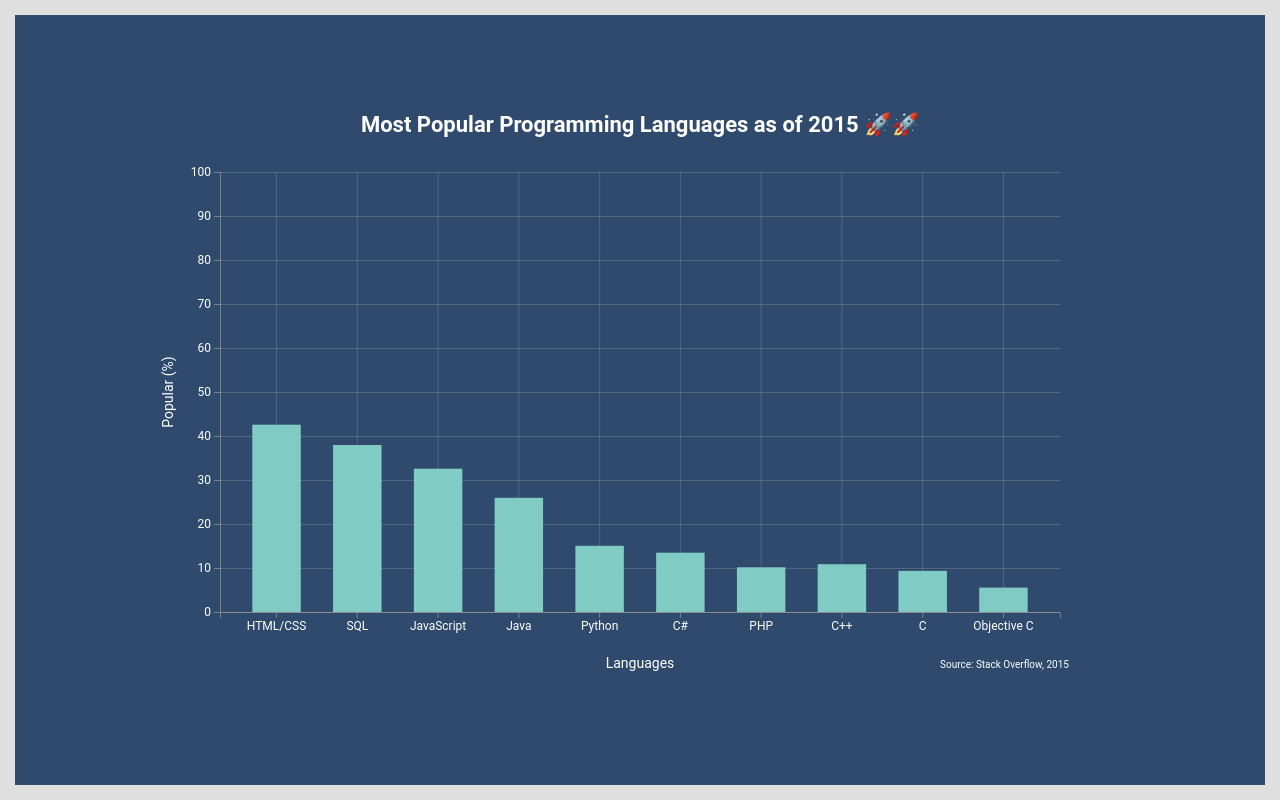
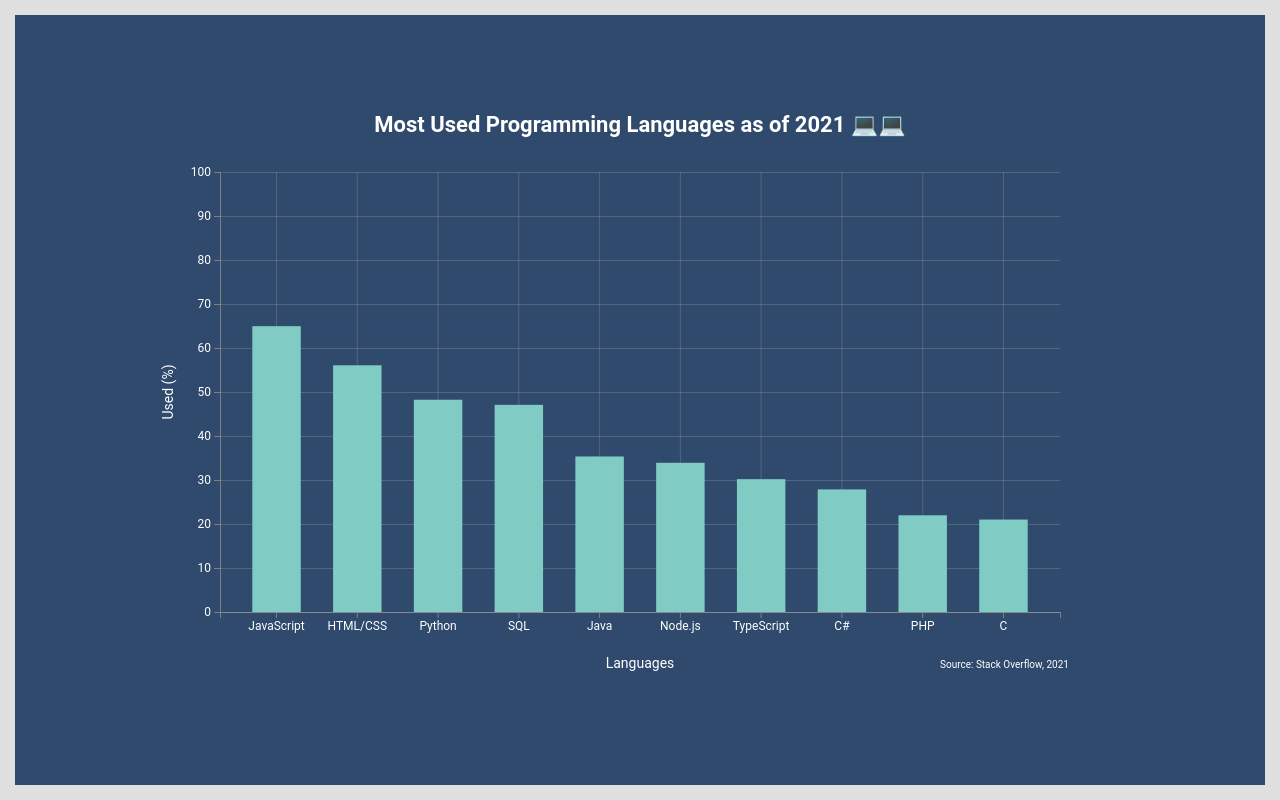
Before and after one commit to 01-pavan/myDash, a React (Create React App) app: page /dashboard in a window 1280 px wide. Built offline with nearby package versions, Linux system fonts and the light colour scheme.

Commit message:
bug fixed : sample.length

```diff
--- a/src/components/BarChart.jsx
+++ b/src/components/BarChart.jsx
@@ -5,6 +5,7 @@ import "../styles/ChartStyles.css";
 const BarChart = ({ data }) => {
   const sample = data[1];
   const { title, y_axis, year } = data[0];
+  console.log(title);
 
   const ref = useD3((svg) => {
     const margin = 80;
--- a/src/pages/Dashboard.jsx
+++ b/src/pages/Dashboard.jsx
@@ -6,7 +6,7 @@ const Dashboard = () => {
   //for every render it generates the random number
   //which is used for random data in barchart
   function randomIntFun() {
-    return Math.floor(Math.random() * (sample.length - 0 + 1) + 0);
+    return Math.floor(Math.random() * (sample.length - 1 - 0 + 1) + 0);
   }
   const randomInt = randomIntFun();
 
```
